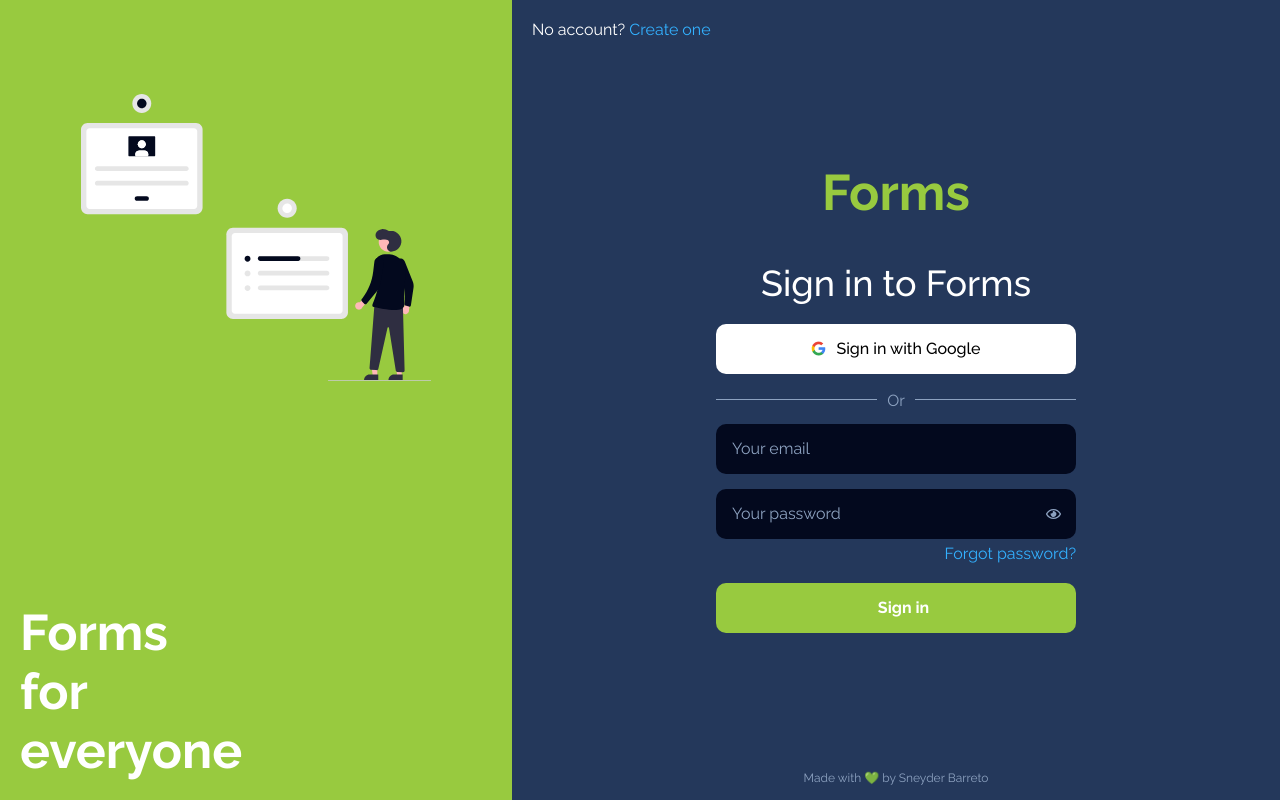
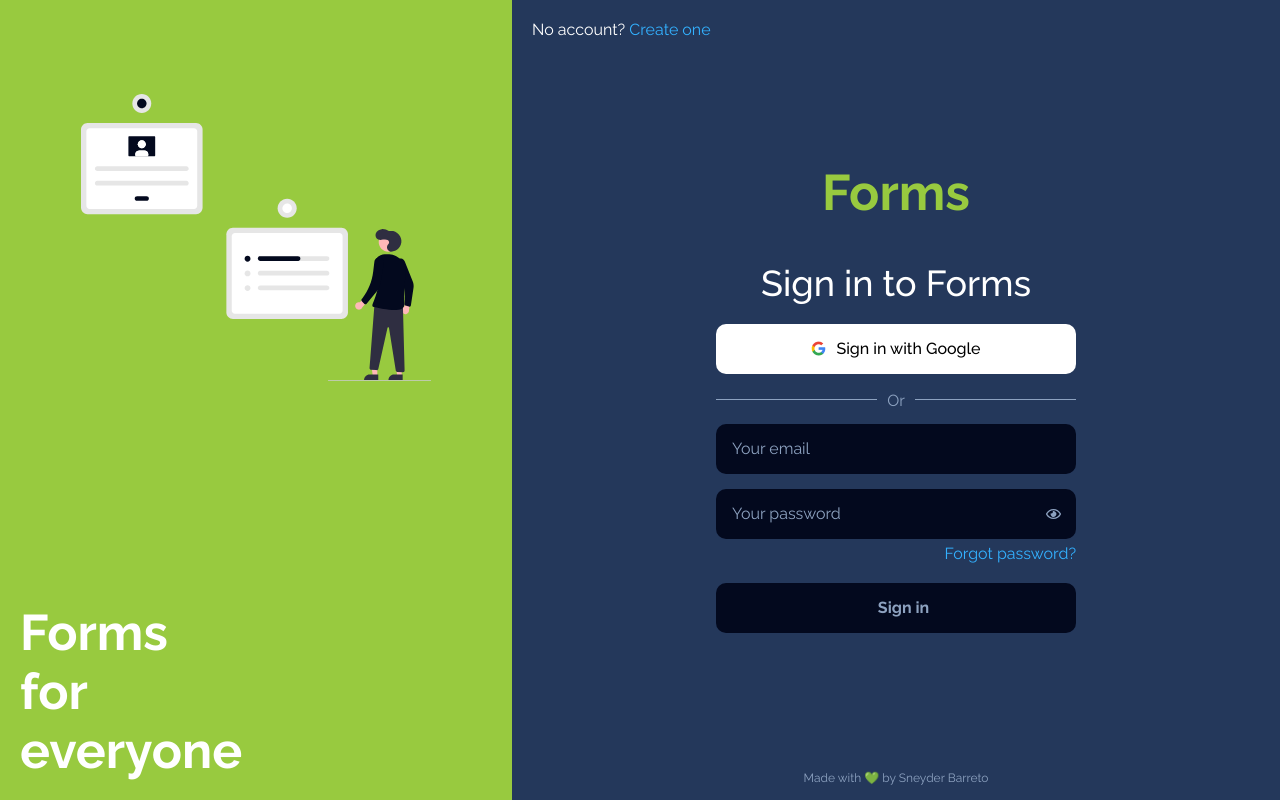
Before and after one commit to sneyderdev/forms, a React app: page /login in a window 1280 px wide. Built offline with nearby package versions, Linux system fonts and the light colour scheme.

Commit message:
ADD: Controlled forms/inputs

```diff
--- a/src/components/LoginForm/index.jsx
+++ b/src/components/LoginForm/index.jsx
@@ -1,4 +1,5 @@
-import React, { useRef } from 'react';
+import React, { useState, useRef } from 'react';
+import { useHistory } from 'react-router-dom';
 
 import { Input, PasswordContainer } from '@shared';
 
@@ -6,6 +7,8 @@
 
 const LoginForm = () => {
   const passwordEye = useRef(null);
+  const [formValues, setFormValues] = useState({});
+  const history = useHistory();
 
   const onPasswordEyeClick = () => {
     passwordEye.current.classList.toggle('active');
@@ -16,10 +19,31 @@
     }
   };
 
+  const onInputChange = (event) => {
+    setFormValues({
+      ...formValues,
+      [event.target.name]: event.target.value,
+    });
+  };
+
+  const canSubmit = [formValues.email, formValues.password].every(Boolean);
+
+  const onFormSubmit = (event) => {
+    event.preventDefault();
+
+    history.push('/');
+  };
+
   return (
     <div>
-      <LoginFormContainer>
-        <Input type="email" name="email" placeholder="Your email" required />
+      <LoginFormContainer onSubmit={onFormSubmit}>
+        <Input
+          type="email"
+          name="email"
+          placeholder="Your email"
+          required
+          onChange={onInputChange}
+        />
         <PasswordContainer>
           <span
             role="button"
@@ -34,10 +58,11 @@
             name="password"
             placeholder="Your password"
             required
+            onChange={onInputChange}
           />
         </PasswordContainer>
         <a href="/">Forgot password?</a>
-        <Input type="submit" value="Sign in" />
+        <Input type="submit" value="Sign in" disabled={!canSubmit} />
       </LoginFormContainer>
     </div>
   );
--- a/src/components/RegisterForm/index.jsx
+++ b/src/components/RegisterForm/index.jsx
@@ -1,10 +1,14 @@
-import React, { useEffect } from 'react';
+import React, { useState, useEffect } from 'react';
+import { useHistory } from 'react-router-dom';
 
 import { Input, PasswordContainer } from '@shared';
 
 import RegisterFormContainer from './RegisterForm.styles';
 
 const RegisterForm = () => {
+  const [formValues, setFormValues] = useState({});
+  const history = useHistory();
+
   useEffect(() => {
     const passwordEye = document.querySelectorAll('.passwordEye');
 
@@ -20,14 +24,59 @@
     });
   }, []);
 
+  const onInputChange = (event) => {
+    const value =
+      event.target.type === 'checkbox'
+        ? event.target.checked
+        : event.target.value;
+
+    setFormValues({
+      ...formValues,
+      [event.target.name]: value,
+    });
+  };
+
+  const canSubmit = [
+    formValues.name,
+    formValues.username,
+    formValues.email,
+    formValues.password,
+    formValues.confirmPassword,
+    formValues.agreeToTerms,
+  ].every(Boolean);
+
+  const onFormSubmit = (event) => {
+    event.preventDefault();
+
+    history.push('/');
+  };
+
   return (
     <div>
-      <RegisterFormContainer>
+      <RegisterFormContainer onSubmit={onFormSubmit}>
         <div>
-          <Input type="text" name="name" placeholder="Name" required />
-          <Input type="text" name="username" placeholder="Username" required />
+          <Input
+            type="text"
+            name="name"
+            placeholder="Name"
+            required
+            onChange={onInputChange}
+          />
+          <Input
+            type="text"
+            name="username"
+            placeholder="Username"
+            required
+            onChange={onInputChange}
+          />
         </div>
-        <Input type="email" name="email" placeholder="Email" required />
+        <Input
+          type="email"
+          name="email"
+          placeholder="Email"
+          required
+          onChange={onInputChange}
+        />
         <PasswordContainer>
           <span
             className="passwordEye"
@@ -40,6 +89,7 @@
             name="password"
             placeholder="Password"
             required
+            onChange={onInputChange}
           />
         </PasswordContainer>
         <PasswordContainer>
@@ -51,23 +101,25 @@
           />
           <Input
             type="password"
-            name="confirm-password"
+            name="confirmPassword"
             placeholder="Confirm password"
             required
+            onChange={onInputChange}
           />
         </PasswordContainer>
         <div>
           <input
             type="checkbox"
-            name="agree-to-terms"
-            id="agree-to-terms"
+            name="agreeToTerms"
+            id="agreeToTerms"
             required
+            onChange={onInputChange}
           />
-          <label htmlFor="agree-to-terms">
+          <label htmlFor="agreeToTerms">
             Accept our <a href="/">Terms of Service</a>.
           </label>
         </div>
-        <Input type="submit" value="Create Account" />
+        <Input type="submit" value="Create Account" disabled={!canSubmit} />
       </RegisterFormContainer>
     </div>
   );
--- a/src/shared/components/Input.js
+++ b/src/shared/components/Input.js
@@ -34,6 +34,11 @@
   &:focus {
     border-color: ${({ theme }) => theme.colors.active};
   }
+
+  &:disabled {
+    color: ${({ theme }) => theme.colors.light};
+    background: ${({ theme }) => theme.colors.tertiary};
+  }
 `;
 
 export default Input;
```
